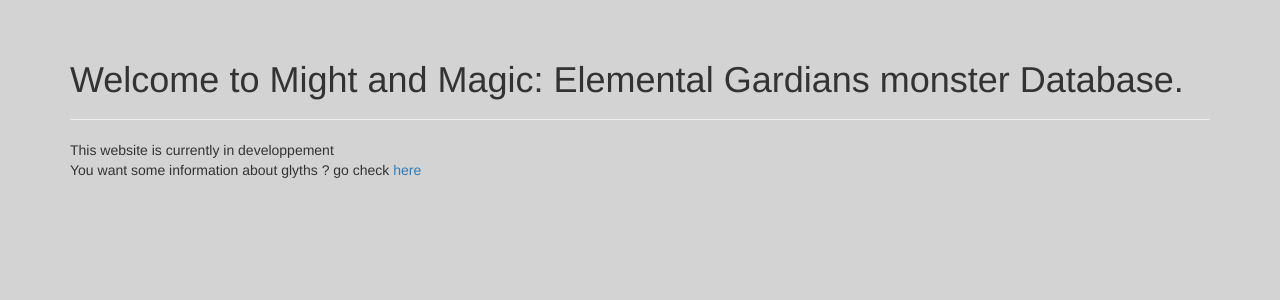
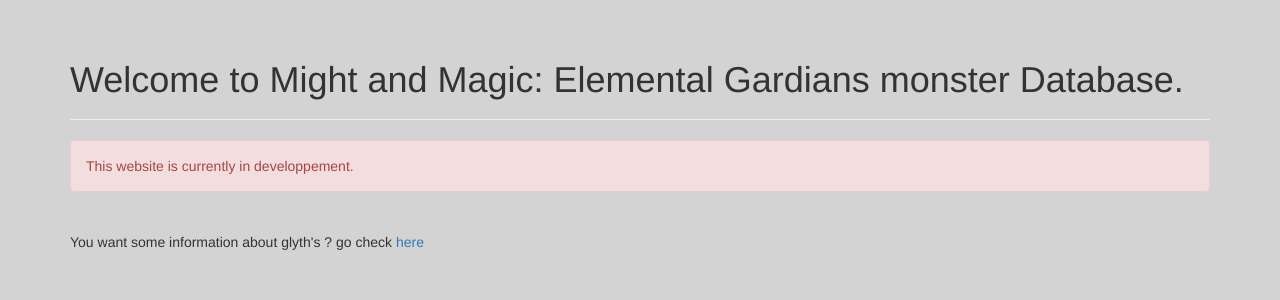
Before and after one commit to rivallu/mameg, a Flask app: page / in a window 1280 px wide. Shown: the part 126-426 px from the top of the page. Run offline with Flask 2, Linux system fonts and the light colour scheme; parts of the project's set-up code (start-up, migrations or seed data) failed here and were passed over; some libraries are stand-ins or nearby versions.

Commit message:
update text page

```diff
--- a/templates/about.html
+++ b/templates/about.html
@@ -21,7 +21,7 @@
                     <br>
                     <br>
                     <br>
-                     Special thank to Laalaa
+                     Special thank to Laalaa, Mana and Ubi :)
                  </div>
              </div>
       </div>
--- a/templates/index.html
+++ b/templates/index.html
@@ -9,12 +9,14 @@
           <div class="col-lg-12">
              <div class="card">
                  <div class="card-body">
-                     This website is currently in developpement
-                        <br>
-                     You want some information about glyths ? go check <a href="https://docs.google.com/spreadsheets/d/1Q_kMVjhlb1t0A3xKswkPjhn2a4G-moZup1It4kEORxc">here</a>
-
+                     <div class="alert alert-danger" role="alert">
+                        This website is currently in developpement.
+                    </div>
+                    <br>
+                     You want some information about glyth's ? go check <a href="https://docs.google.com/spreadsheets/d/1Q_kMVjhlb1t0A3xKswkPjhn2a4G-moZup1It4kEORxc">here</a>
                  </div>
              </div>
-      </div>
+          </div>
+
     </div>
 {% endblock %}
```
